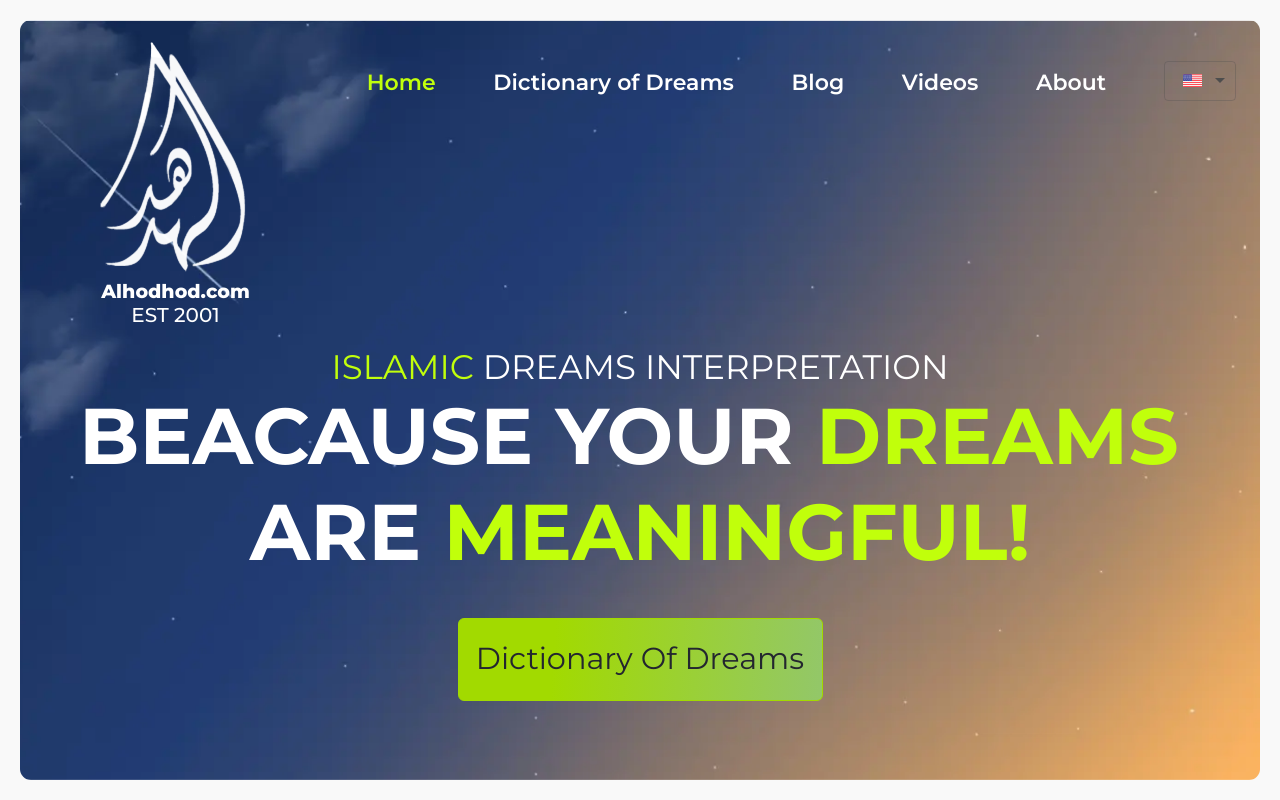
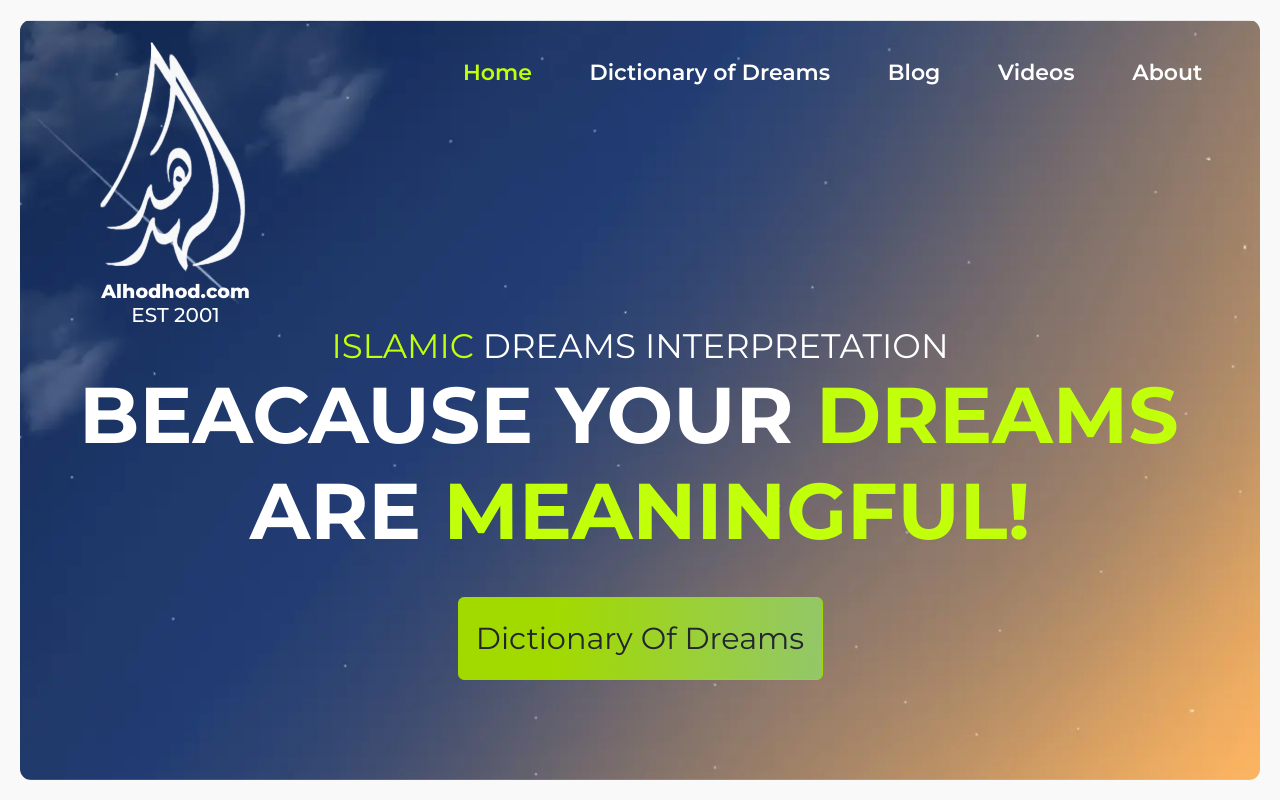
Before and after one commit to SaadBinWaheed-og/alhodhod-forked, a Next.js app: page / in a window 1280 px wide. Shown: the top 800 px of the page. Built offline with nearby package versions, Linux system fonts and the light colour scheme; no server answers.

Commit message:
Commenting out languageswitcher to check crash

```diff
--- a/src/app/common/components/Navbar/Navbar.tsx
+++ b/src/app/common/components/Navbar/Navbar.tsx
@@ -33,9 +33,9 @@ export const Navbar: React.FC<Props> = ({ path }) => {
         <Styled.NavbarListItem $active={path === "/about"}>
           <Link href="about">{t("About")}</Link>
         </Styled.NavbarListItem>
-        <Styled.LanguageSwitcherContainer>
+        {/* <Styled.LanguageSwitcherContainer>
           <LanguageSwitcher />
-        </Styled.LanguageSwitcherContainer>
+        </Styled.LanguageSwitcherContainer> */}
       </Styled.NavBarList>
 
       <div
--- a/src/app/dictionary/page.tsx
+++ b/src/app/dictionary/page.tsx
@@ -29,7 +29,7 @@ export default function Dictionary() {
 
   const fetchData = async () => {
     try {
-      // const lang = localStorage?.getItem?.('lang') || 'US';
+      const lang = localStorage?.getItem?.('lang') || 'US';
 
       const response = await fetch(`/api/read-csv?attribute=lettre&lang=us`);
       if (response.ok) {
```
